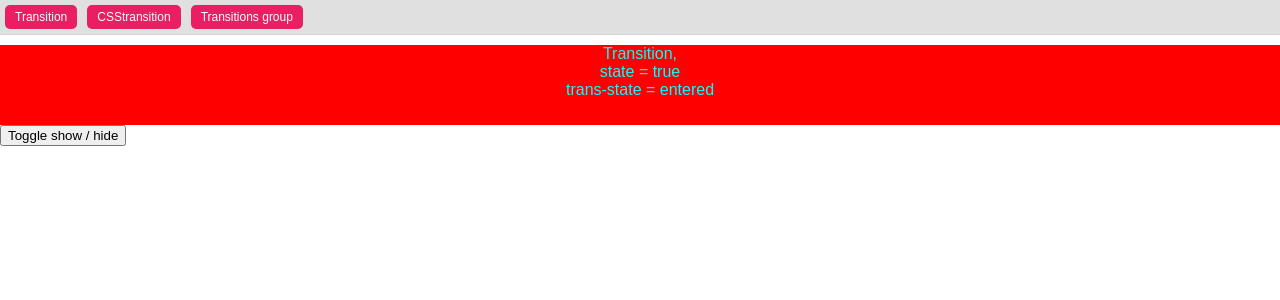
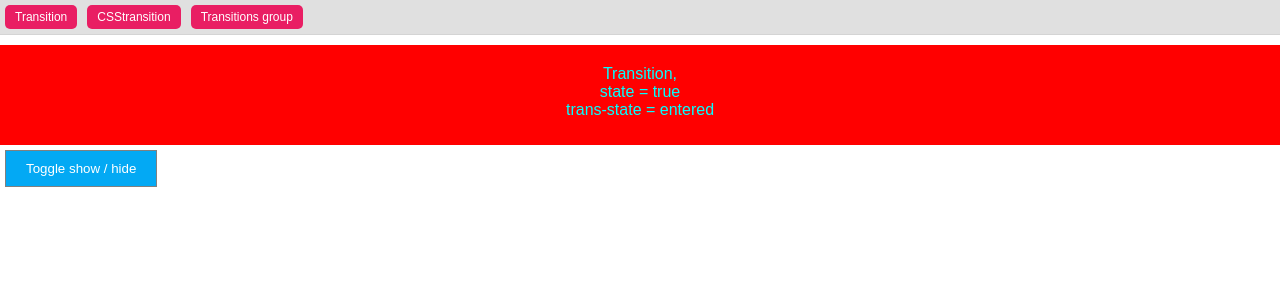
Before and after one commit to mukhtarB/react-transitions, a React (Create React App) app: page /transition in a window 1280 px wide. Shown: the top 300 px of the page. Built offline with nearby package versions, Linux system fonts and the light colour scheme.

Commit message:
fixed a bit of styling

```diff
--- a/src/components/Transition.js
+++ b/src/components/Transition.js
@@ -34,13 +34,14 @@ class TransitionComp extends Component{
                             background:'red',
                             height: '80px',
                             textAlign: 'center',
-                            color: 'cyan'
+                            color: 'cyan',
+                            paddingTop: '20px'
                         }}> Transition, <br /> state = {`${this.state.show}`} <br /> trans-state = {transitionState} </div>
                     }
 
                 </Transition>
 
-                <button onClick = {this.toggleDiv}> Toggle show / hide </button>
+                <button onClick = {this.toggleDiv} className = 'showDiv'> Toggle show / hide </button>
             </div>
 
         )
--- a/src/css/App.css
+++ b/src/css/App.css
@@ -72,6 +72,9 @@
 	padding: 10px 20px;
 	display: inline-block;
 	cursor: pointer;
+	border: 1px solid grey;
+	margin-top: 5px;
+	margin-left: 5px;
 }
 
 /*=======================================
```
